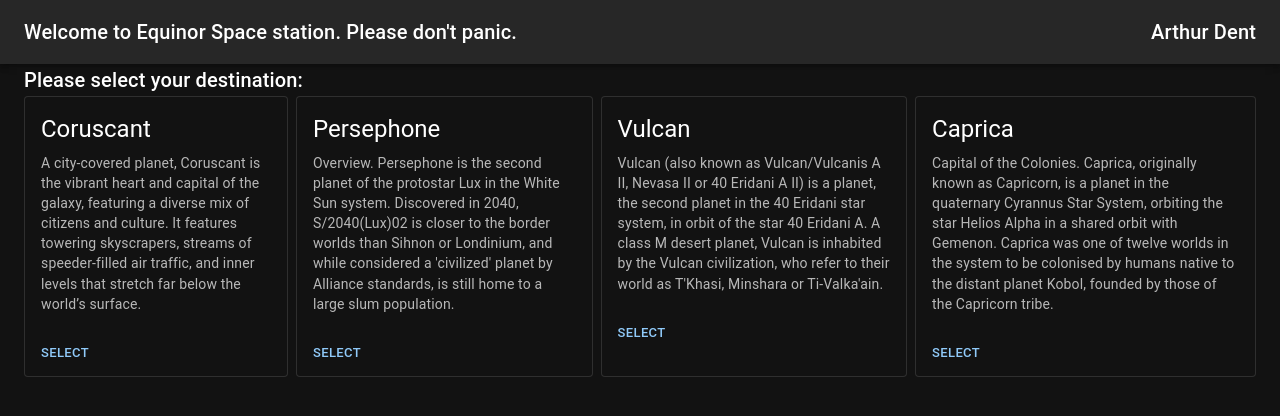
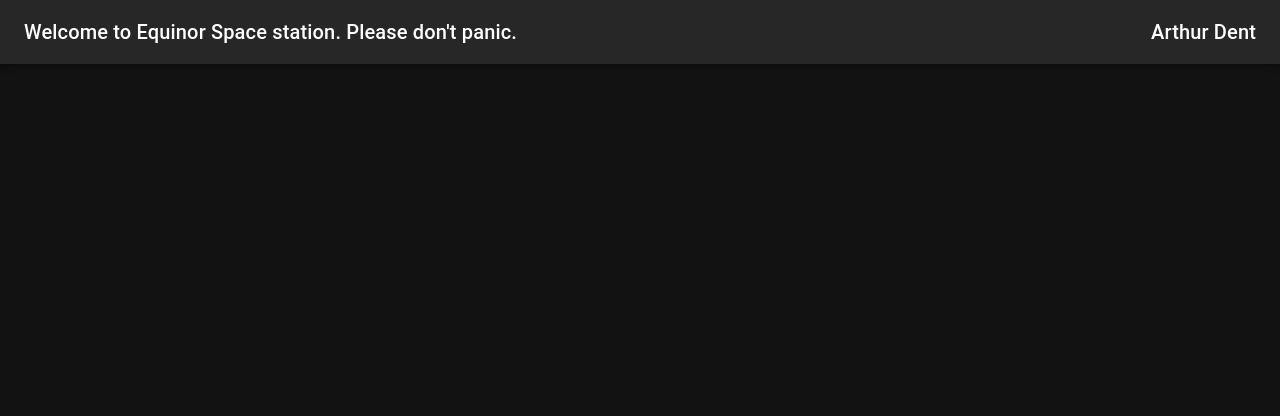
Before and after one commit to EskilSaatvedt/hooks, a React (Create React App) app: page / in a window 1280 px wide. Shown: the top 416 px of the page. Built offline with nearby package versions, Linux system fonts and the light colour scheme.

Commit message:
Removing space stuff

```diff
--- a/src/components/Container.tsx
+++ b/src/components/Container.tsx
@@ -1,12 +1,11 @@
 import React from 'react';
 import Header from './Header';
-import FavoritePlanets from './FavoritePlanets';
 
 const Container = ():JSX.Element => {
   return (
     <div className="App">
       <Header />
-      <FavoritePlanets />
+      {/* <FavoritePlanets /> */}
     </div>
   );
 }
```
